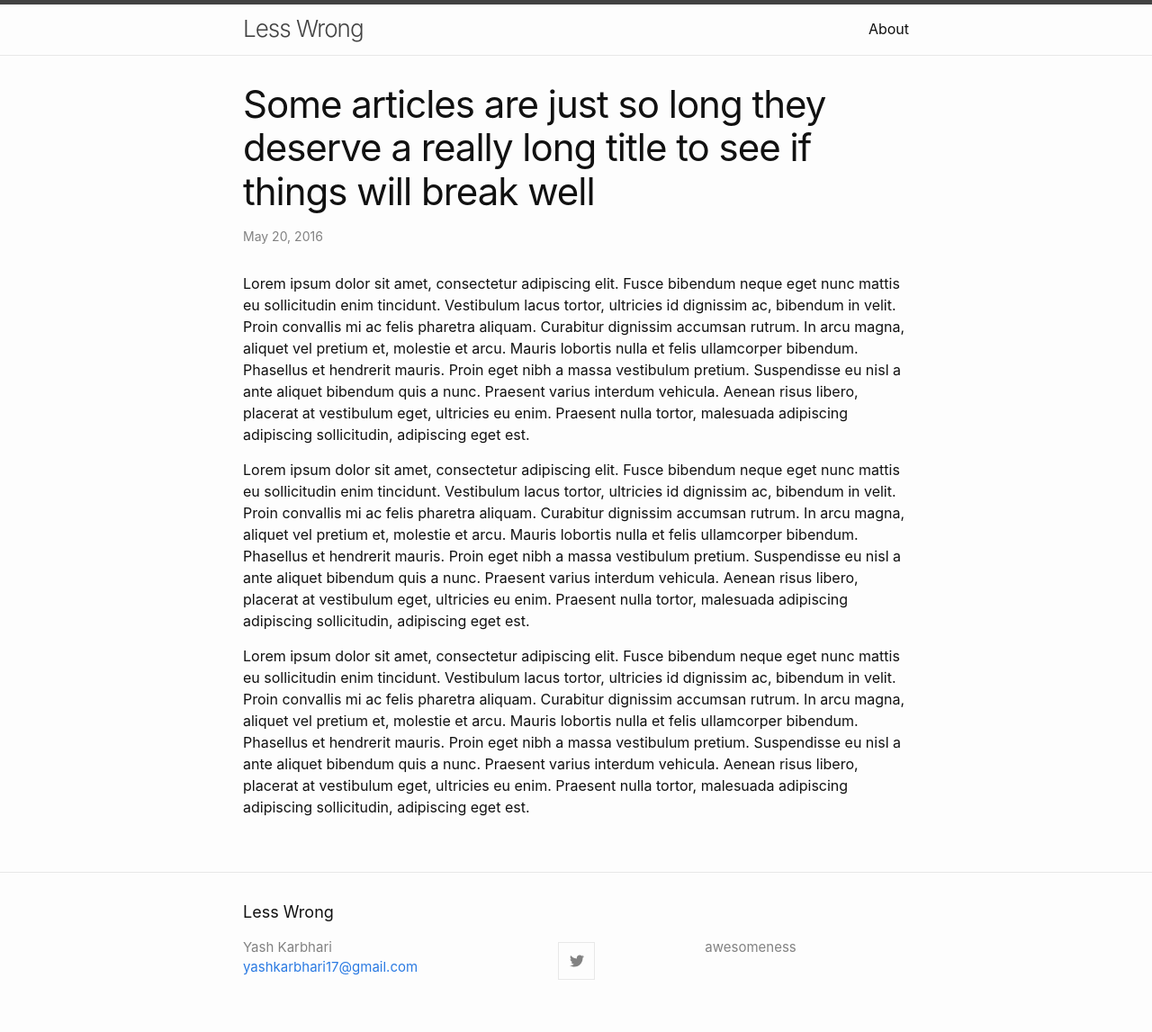
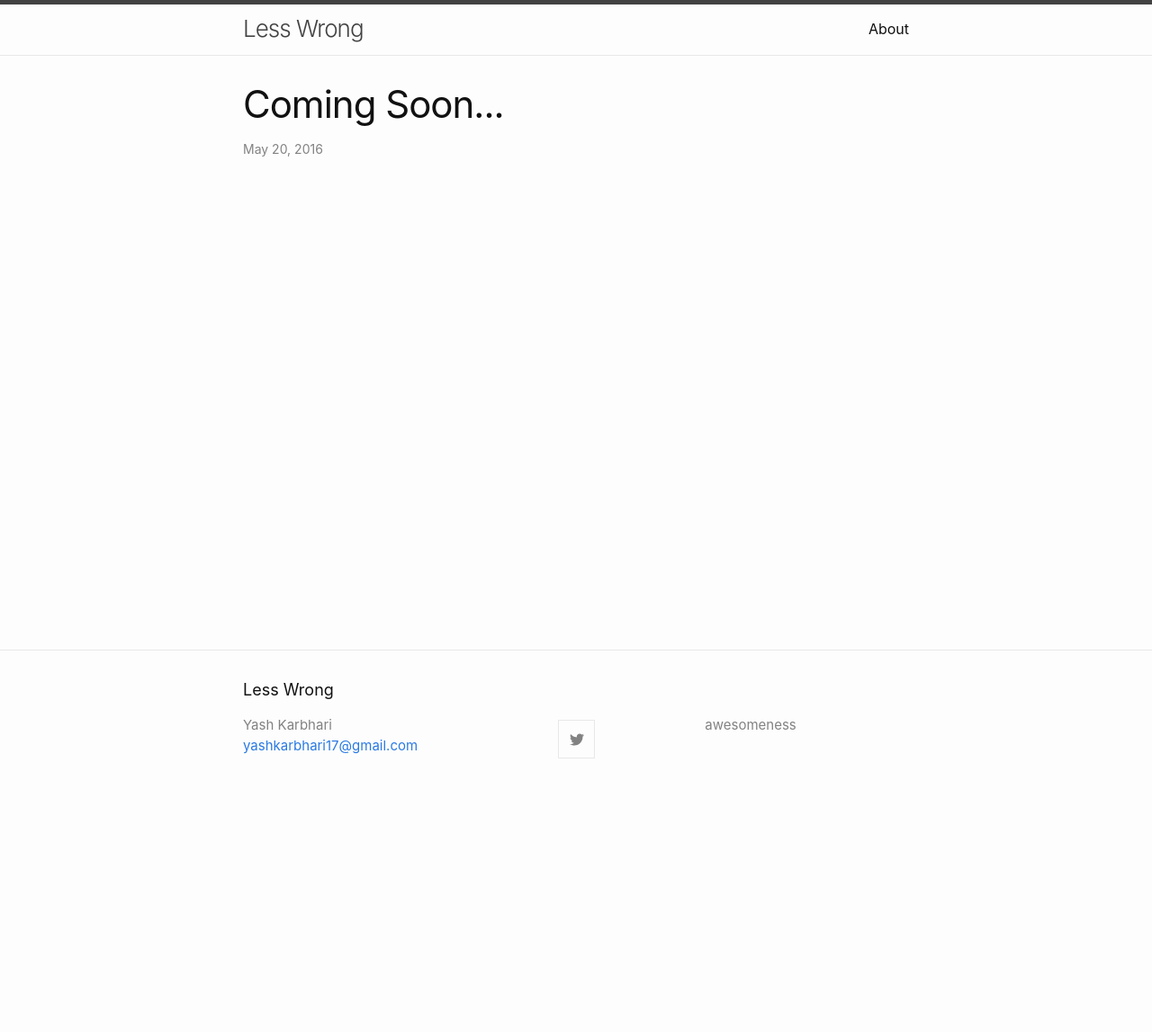
Before and after one commit to yashkarbhari/LessWrong, a Jekyll site: the page built from _posts/2016-05-20-super-long-article.md, in a window 1280 px wide. Shown: the whole page at 90% size. Built offline with Jekyll 4.4.1, drawn with Linux system fonts in a browser that asks for light colours; after the commit the page ends 900 px from its top, so only the background shows below that.

Commit message:
Update 2016-05-20-super-long-article.md

```diff
--- a/_posts/2016-05-20-super-long-article.md
+++ b/_posts/2016-05-20-super-long-article.md
@@ -1,11 +1,5 @@
 ---
 layout: post
-title: "Some articles are just so long they deserve a really long title to see if things will break well"
+title: "Coming Soon..."
 categories: misc
 ---
-
-Lorem ipsum dolor sit amet, consectetur adipiscing elit. Fusce bibendum neque eget nunc mattis eu sollicitudin enim tincidunt. Vestibulum lacus tortor, ultricies id dignissim ac, bibendum in velit. Proin convallis mi ac felis pharetra aliquam. Curabitur dignissim accumsan rutrum. In arcu magna, aliquet vel pretium et, molestie et arcu. Mauris lobortis nulla et felis ullamcorper bibendum. Phasellus et hendrerit mauris. Proin eget nibh a massa vestibulum pretium. Suspendisse eu nisl a ante aliquet bibendum quis a nunc. Praesent varius interdum vehicula. Aenean risus libero, placerat at vestibulum eget, ultricies eu enim. Praesent nulla tortor, malesuada adipiscing adipiscing sollicitudin, adipiscing eget est.
-
-Lorem ipsum dolor sit amet, consectetur adipiscing elit. Fusce bibendum neque eget nunc mattis eu sollicitudin enim tincidunt. Vestibulum lacus tortor, ultricies id dignissim ac, bibendum in velit. Proin convallis mi ac felis pharetra aliquam. Curabitur dignissim accumsan rutrum. In arcu magna, aliquet vel pretium et, molestie et arcu. Mauris lobortis nulla et felis ullamcorper bibendum. Phasellus et hendrerit mauris. Proin eget nibh a massa vestibulum pretium. Suspendisse eu nisl a ante aliquet bibendum quis a nunc. Praesent varius interdum vehicula. Aenean risus libero, placerat at vestibulum eget, ultricies eu enim. Praesent nulla tortor, malesuada adipiscing adipiscing sollicitudin, adipiscing eget est.
-
-Lorem ipsum dolor sit amet, consectetur adipiscing elit. Fusce bibendum neque eget nunc mattis eu sollicitudin enim tincidunt. Vestibulum lacus tortor, ultricies id dignissim ac, bibendum in velit. Proin convallis mi ac felis pharetra aliquam. Curabitur dignissim accumsan rutrum. In arcu magna, aliquet vel pretium et, molestie et arcu. Mauris lobortis nulla et felis ullamcorper bibendum. Phasellus et hendrerit mauris. Proin eget nibh a massa vestibulum pretium. Suspendisse eu nisl a ante aliquet bibendum quis a nunc. Praesent varius interdum vehicula. Aenean risus libero, placerat at vestibulum eget, ultricies eu enim. Praesent nulla tortor, malesuada adipiscing adipiscing sollicitudin, adipiscing eget est.
```
